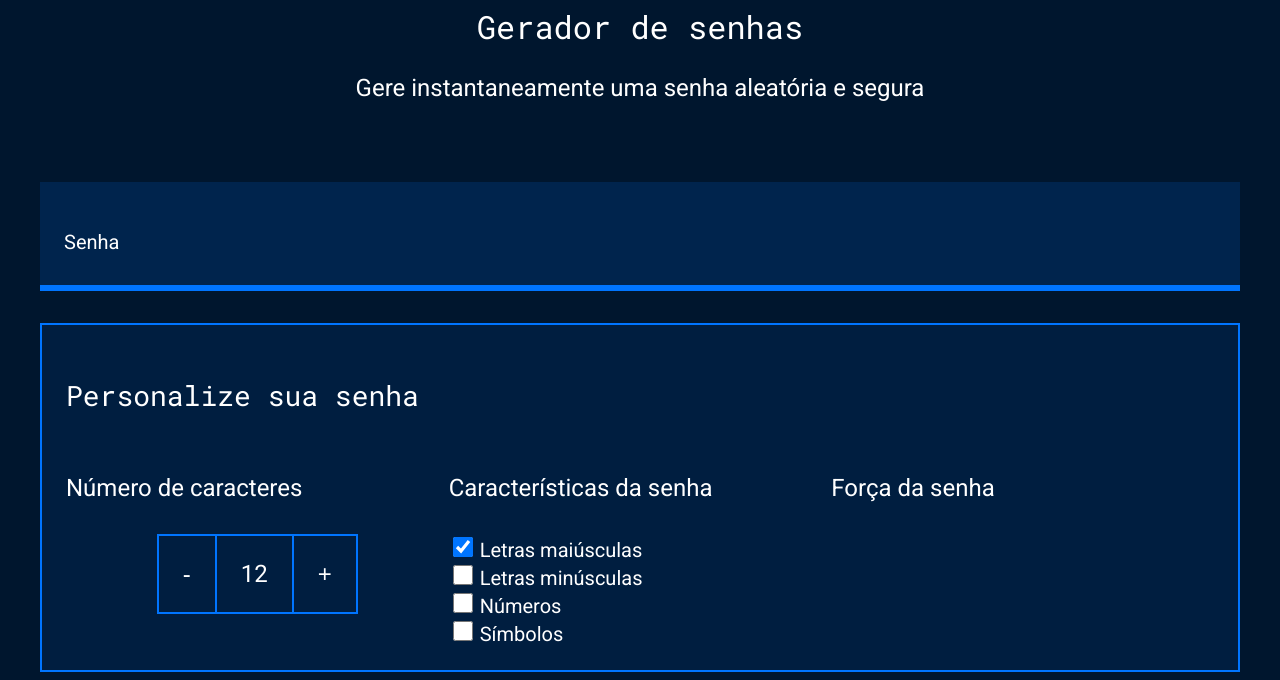
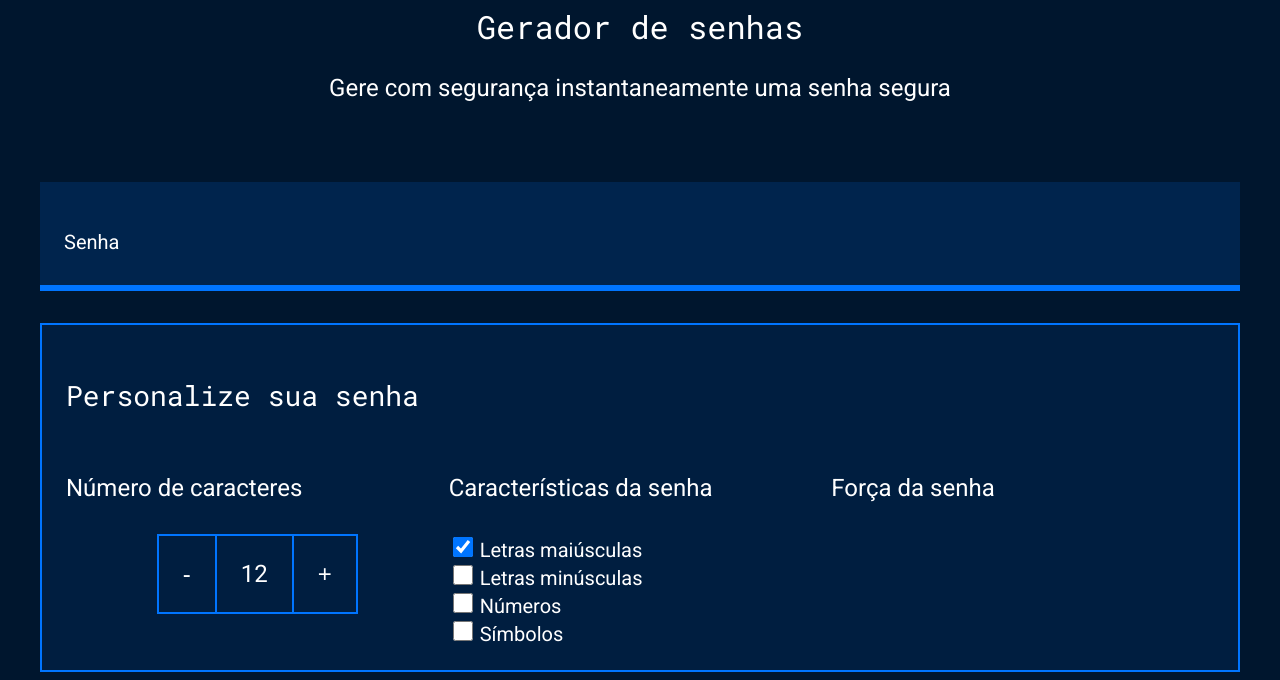
Before and after one commit to mayrafer/seguran-a-digital, a plain HTML site: page index.html in a window 1280 px wide. Shown: the part 121-801 px from the top of the page. Drawn offline with Linux system fonts and the light colour scheme.

Commit message:
Update index.html

```diff
--- a/index.html
+++ b/index.html
@@ -13,7 +13,7 @@
         <div class="conteudo-titulo">
             <img src="unlock.svg" alt="cadeado fechado">
             <h2 class="titulo-principal">Gerador de senhas</h2>
-            <h3 class="titulo-secundario">Gere instantaneamente uma senha aleatória e segura</h3>
+            <h3 class="titulo-secundario">Gere com segurança instantaneamente uma senha segura</h3>
         </div>
         <div class="conteudo-senha">
             <label for="senha">Senha</label>
```
